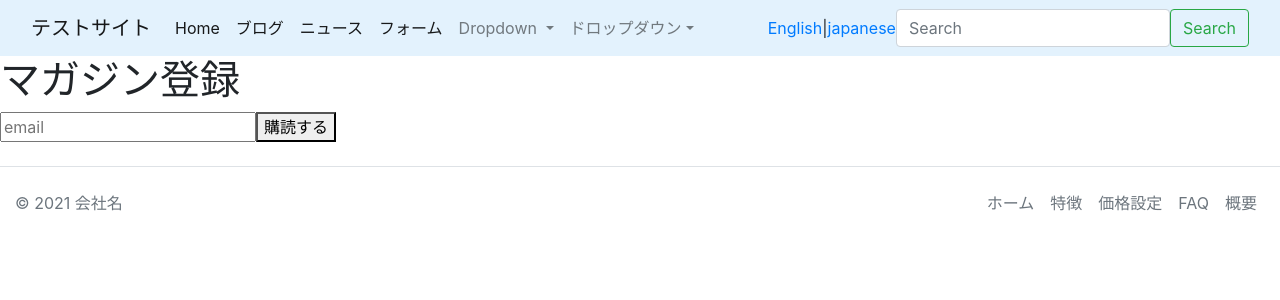
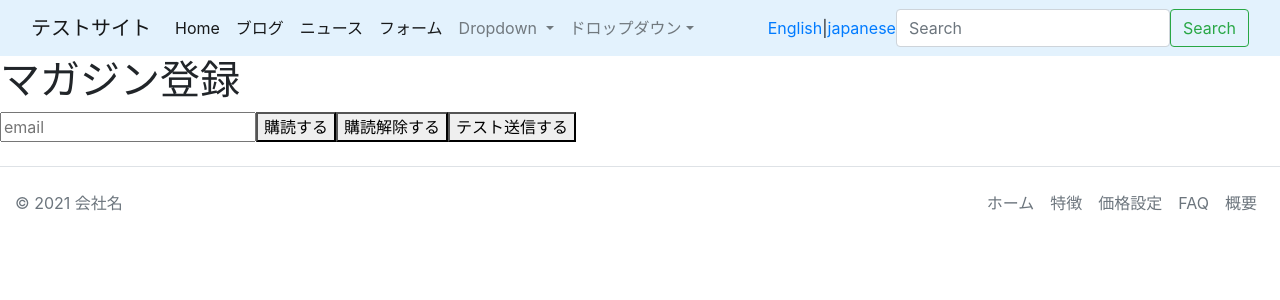
Before and after one commit to yabe-diverta/hasebetest-kuroco, a Nuxt app: page /subscribe in a window 1280 px wide. Shown: the top 300 px of the page. Built offline with nearby package versions, Linux system fonts and the light colour scheme.

Commit message:
購読する購読解除するの機能を追加

```diff
--- a/pages/subscribe/index.vue
+++ b/pages/subscribe/index.vue
@@ -3,10 +3,12 @@
     <form>
     <h1>マガジン登録</h1>
       <p v-if="loginStatus !== null">
-        {{ emailEntered }}{{ resultMessage }}
+        {{ resultMessage }}
       </p>
     <input v-model="emailEntered" name="email" type="email" placeholder="email">
-    <button v-on:click.prevent="SubscribeSubmit">購読する</button>
+    <button v-on:click.prevent="subscribeSubmit">購読する</button>
+    <button v-on:click.prevent="unsubscribeSubmit">購読解除する</button>
+    <button>テスト送信する</button>
     </form>
   </div>
 </template>
@@ -17,11 +19,12 @@ export default {
     return {
       emailEntered: '',
       loginStatus: null,
-      resultMessage: null
+      resultMessage: null,
       }
   },
   methods: {
-    async SubscribeSubmit(e) {
+    //購読するクリック時の動作
+    async subscribeSubmit() {
       try {
         const payload = {
                     email: this.emailEntered
@@ -30,10 +33,26 @@ export default {
         const response = await this.$axios.$post(
           process.env.BASE_URL + `/rcms-api/13/magazine_subscribe/1`, payload)
           this.loginStatus = 'success'
-          this.resultMessage = 'の配信購読者登録をしました。'
-      } catch (e) {
+          this.resultMessage = response.messages[0]
+      } catch (error) {
          this.loginStatus = 'failure'
-         this.resultMessage = 'の配信購読者登録ができませんでした。'
+         this.resultMessage = error.response.data.errors[0].message
+      }
+    },
+    //購読するクリック時の動作
+    async unsubscribeSubmit() {
+      try {
+        const payload = {
+                    email: this.emailEntered
+                }
+        // post data
+        const response = await this.$axios.$post(
+          process.env.BASE_URL + `/rcms-api/13/magazine_unsubscribe/1`, payload)
+          this.loginStatus = 'success'
+          this.resultMessage = response.messages[0]
+      } catch (error) {
+         this.loginStatus = 'failure'
+         this.resultMessage = error.response.data.errors[0].message
       }
     },
   },
```
